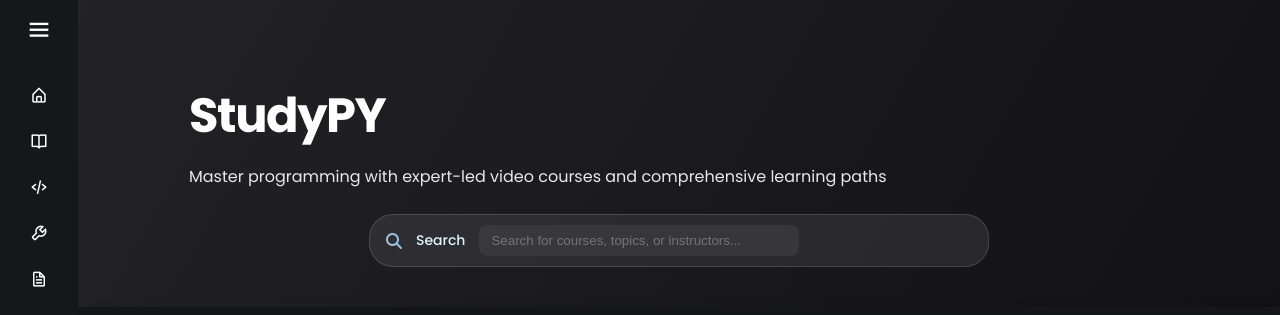
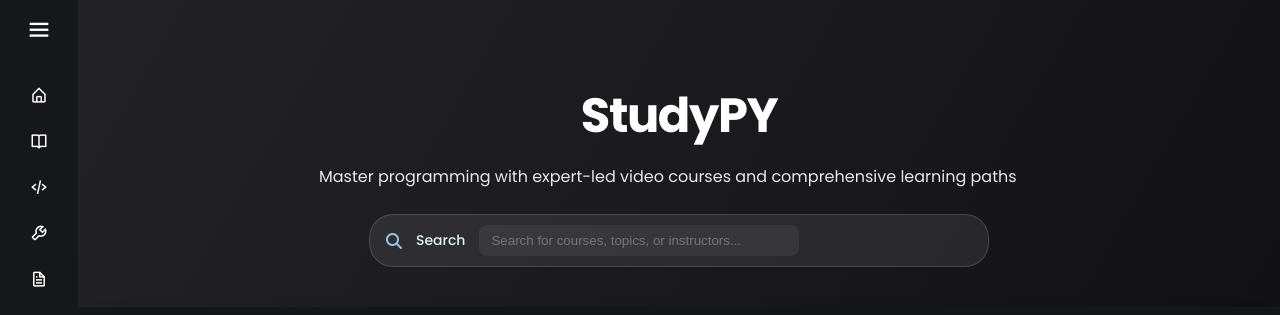
Before and after one commit to BrianC0des/Studypy, a plain HTML site: page frontend/pages/Learning/Video Tutorials.html in a window 1280 px wide. Shown: the top 315 px of the page. Drawn offline with nearby package versions, Linux system fonts and the light colour scheme.

Commit message:
Update Video Tutorials.css

```diff
--- a/frontend/Video Tutorials.css
+++ b/frontend/Video Tutorials.css
@@ -11,6 +11,13 @@
 .page-hero .hero-inner {
   max-width: 980px;
   margin: 0 auto;
+  text-align: center;
+}
+
+.page-hero .hero-inner p {
+  display: flex;
+  position: relative;
+  left: 130px;
 }
 
 .page-hero h1 {
```
